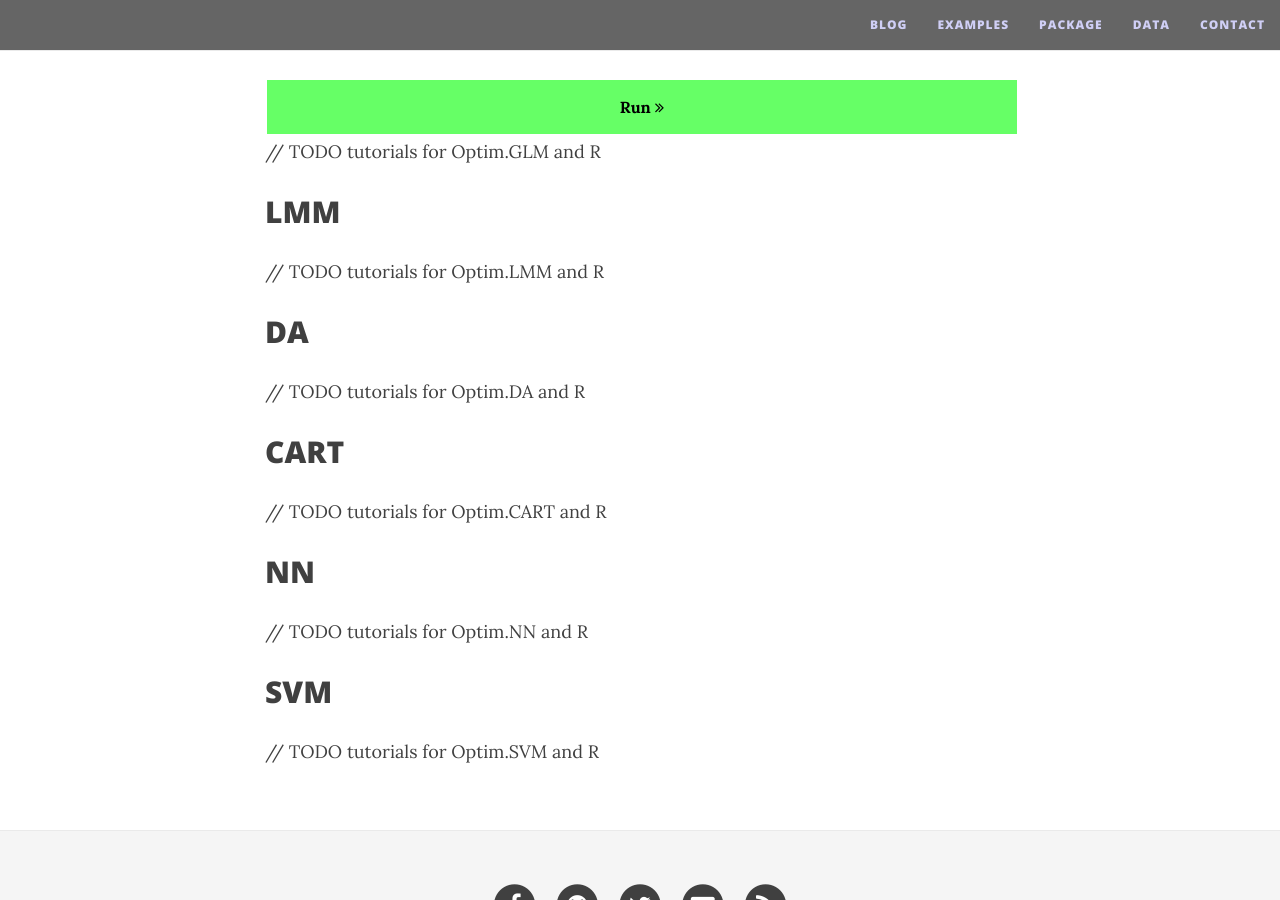
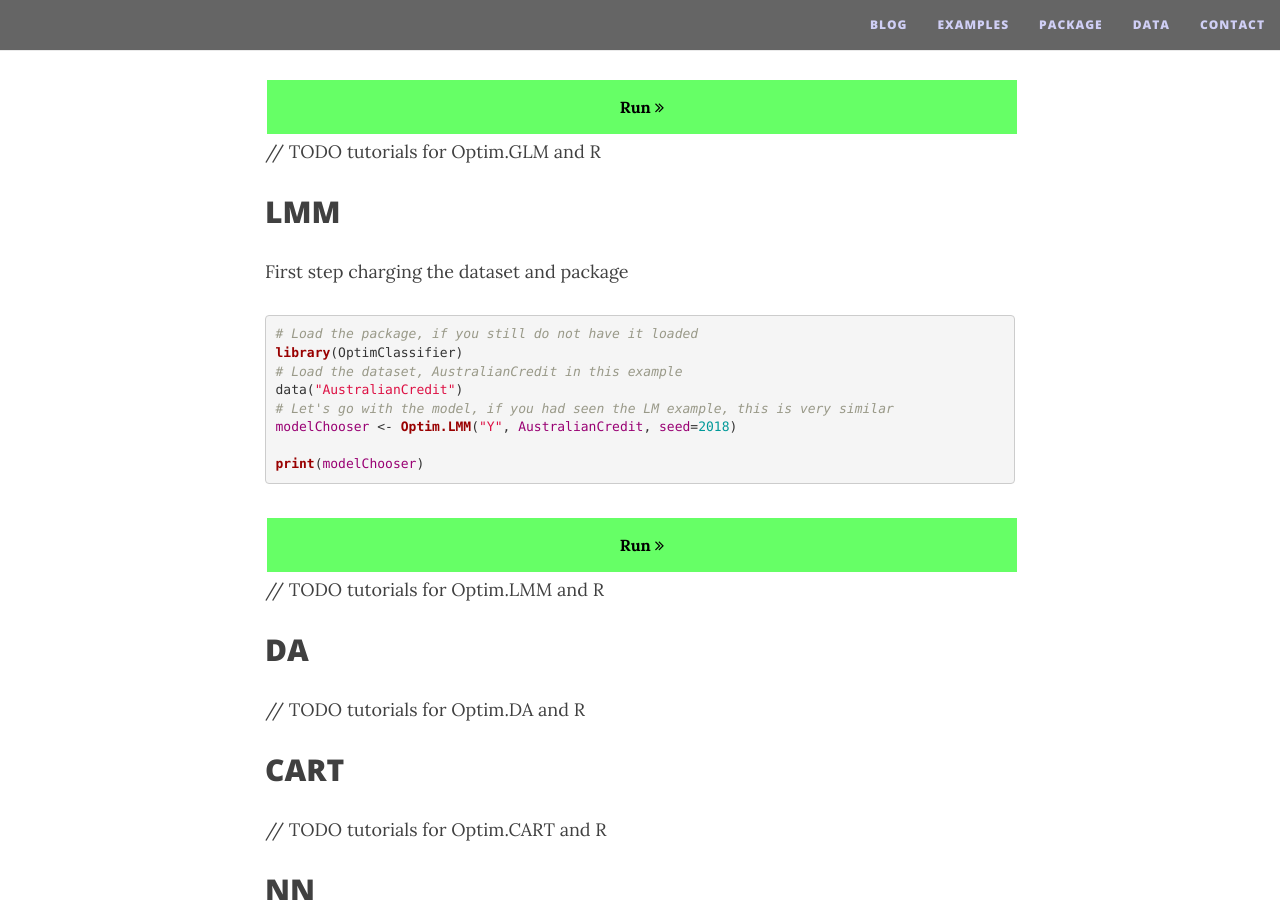
Before and after one commit to economistgame/OptimClassifier, a Jekyll site: the page built from examples/index.md, in a window 1280 px wide and 900 px high, scrolled down 2849 px. Built offline with Jekyll 4.4.1, drawn with Linux system fonts in a browser that asks for light colours; nearby versions of some CDN libraries.

Commit message:
Update index.md

```diff
--- a/examples/index.md
+++ b/examples/index.md
@@ -179,7 +179,18 @@
 // TODO tutorials for Optim.GLM and R
 
 ## LMM
+First step charging the dataset and package
+<pre class="r"><code><span class="hljs-comment"># Load the package, if you still do not have it loaded</span>
+<span class="hljs-keyword">library</span>(OptimClassifier)
+<span class="hljs-comment"># Load the dataset, <i>AustralianCredit</i> in this example </span>
+data(<span class="hljs-string">"AustralianCredit"</span>)
+<span class="hljs-comment"># Let's go with the model, if you had seen the LM example, this is very similar </span>
+<span class="hljs-literal">modelChooser</span> &lt;- <span class="hljs-keyword">Optim.LMM</span>(<span class="hljs-string">"Y"</span>, <span class="hljs-literal">AustralianCredit</span>, <span class="hljs-literal">seed</span>=<span class="hljs-number">2018</span>)
 
+<span class="hljs-keyword">print</span>(<span class="hljs-literal">modelChooser</span>)
+</code></pre>
+<button style="width:100%" class="method-button" onClick="location.href='#lmm'">Run <i class="fa fa-angle-double-right"></i>
+</button>
 // TODO tutorials for Optim.LMM and R
 
 ## DA
```
